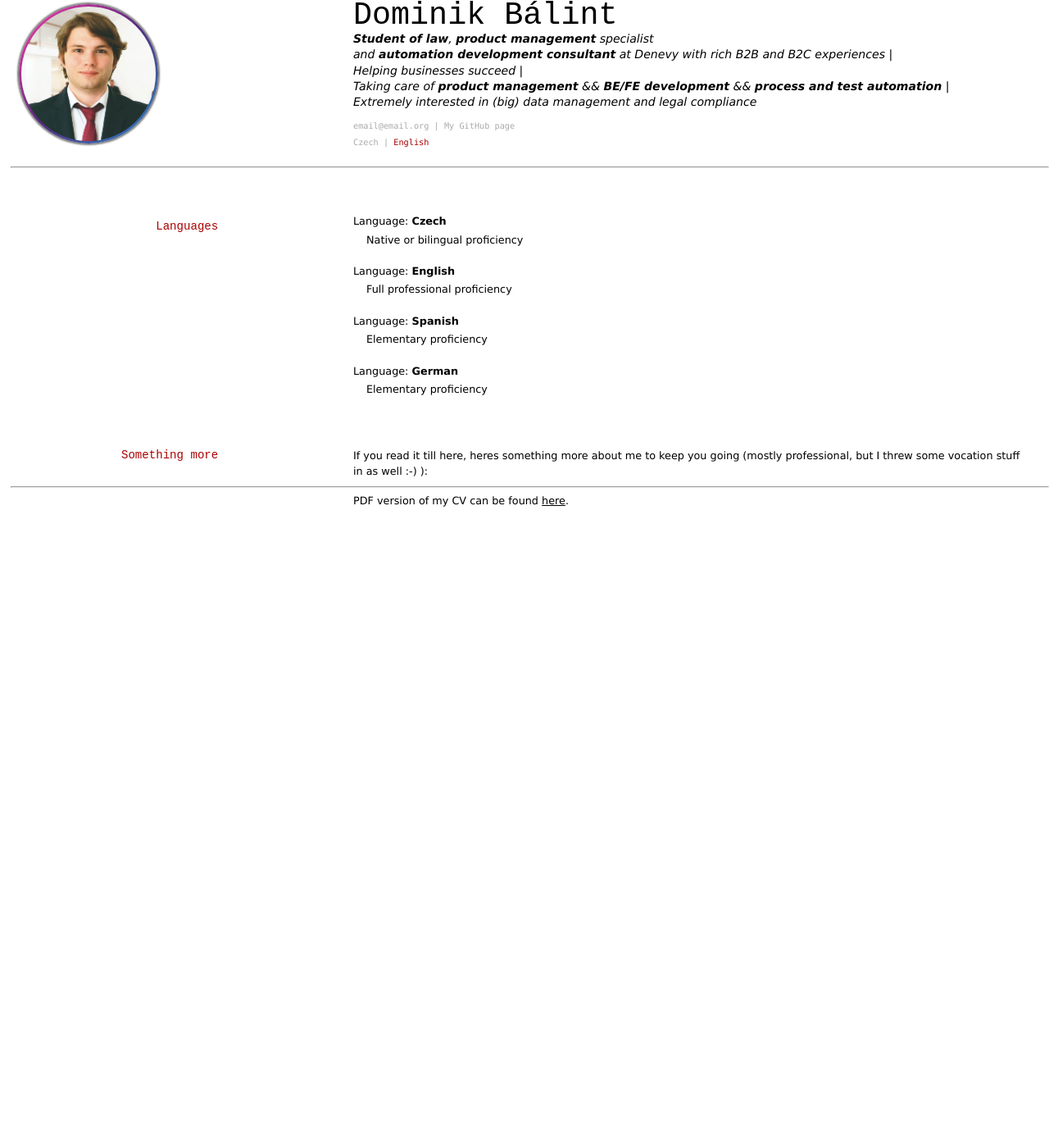
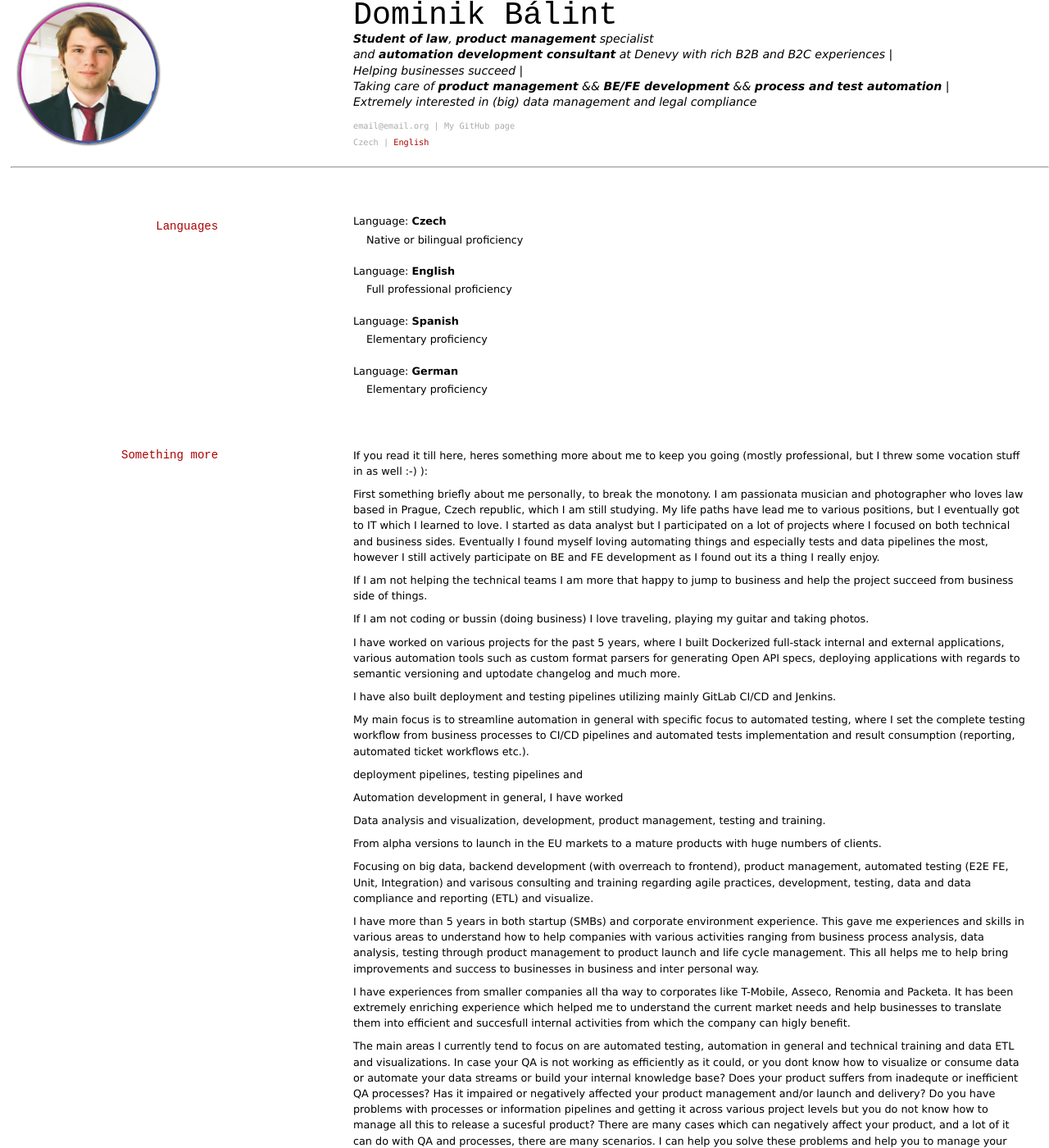
Before and after one commit to Dominik-97/curriculum-vitae, a Jekyll site: the page built from index.md, in a window 1280 px wide and 1400 px high, scrolled down 5849 px. Shown: the whole window at 82% size. Built offline with Jekyll 4.4.1, drawn with Linux system fonts in a browser that asks for light colours; before the commit the page ends 6479 px from its top, so only the background shows below that; some of the changed text lies outside the part shown.

Commit message:
Working on Something more section.

```diff
--- a/index.md
+++ b/index.md
@@ -263,9 +263,13 @@ Listed below are other more specific hard skills (Framework & Methodologies..).
 
 If you read it till here, heres something more about me to keep you going (mostly professional, but I threw some vocation stuff in as well :-) ):
 
-<!--
+First something briefly about me personally, to break the monotony. I am passionata musician and photographer who loves law based in Prague, Czech republic, which I am still studying. My life paths have lead me to various positions, but I eventually got to IT which I learned to love. I started as data analyst but I participated on a lot of projects where I focused on both technical and business sides. Eventually I found myself loving automating things and especially tests and data pipelines the most, however I still actively participate on BE and FE development as I found out its a thing I really enjoy.
 
-I have worked on various projects, where I built Dockerized full-stack internal and external applications, various automation tools such as custom format parsers for generating Open API specs, deploying applications with regards to semantic versioning and uptodate changelog and much more.
+If I am not helping the technical teams I am more that happy to jump to business and help the project succeed from business side of things.
+
+If I am not coding or bussin (doing business) I love traveling, playing my guitar and taking photos.
+
+I have worked on various projects for the past 5 years, where I built Dockerized full-stack internal and external applications, various automation tools such as custom format parsers for generating Open API specs, deploying applications with regards to semantic versioning and uptodate changelog and much more.
 
 I have also built deployment and testing pipelines utilizing mainly GitLab CI/CD and Jenkins.
 
```
